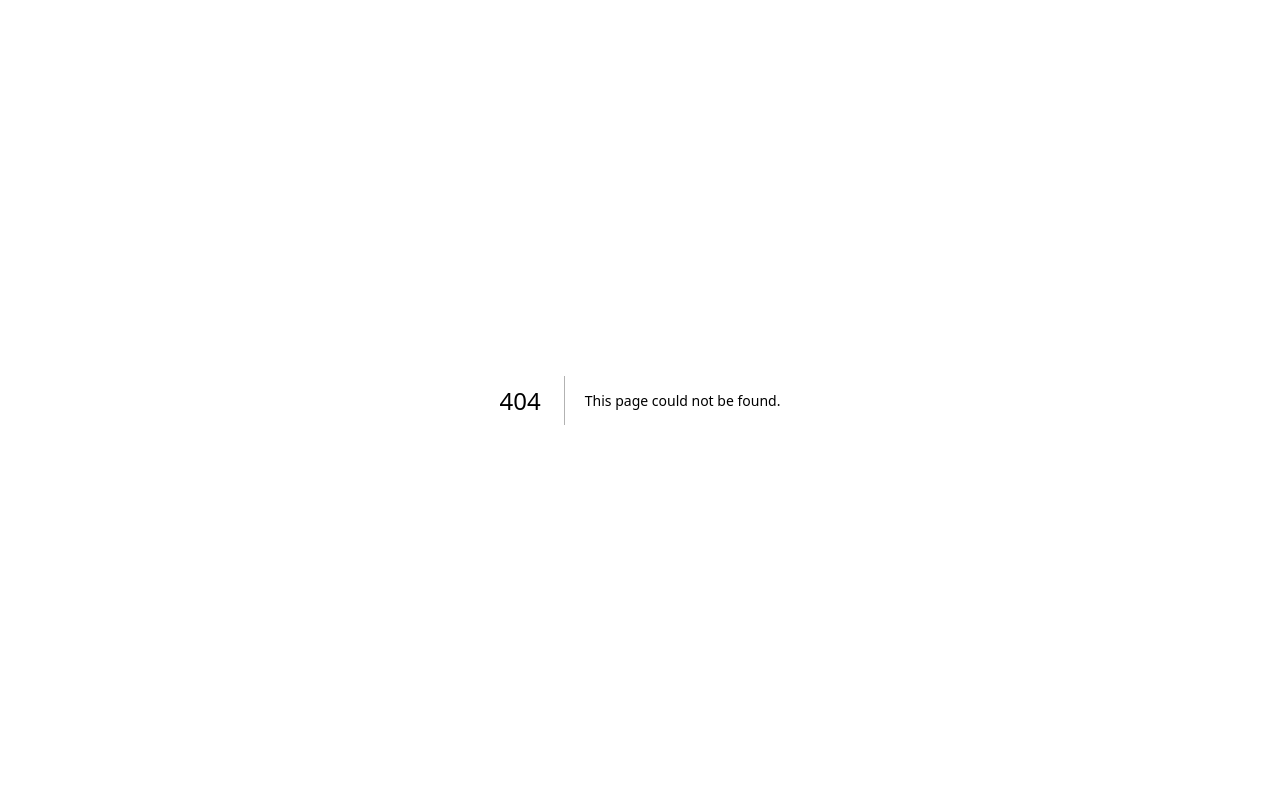
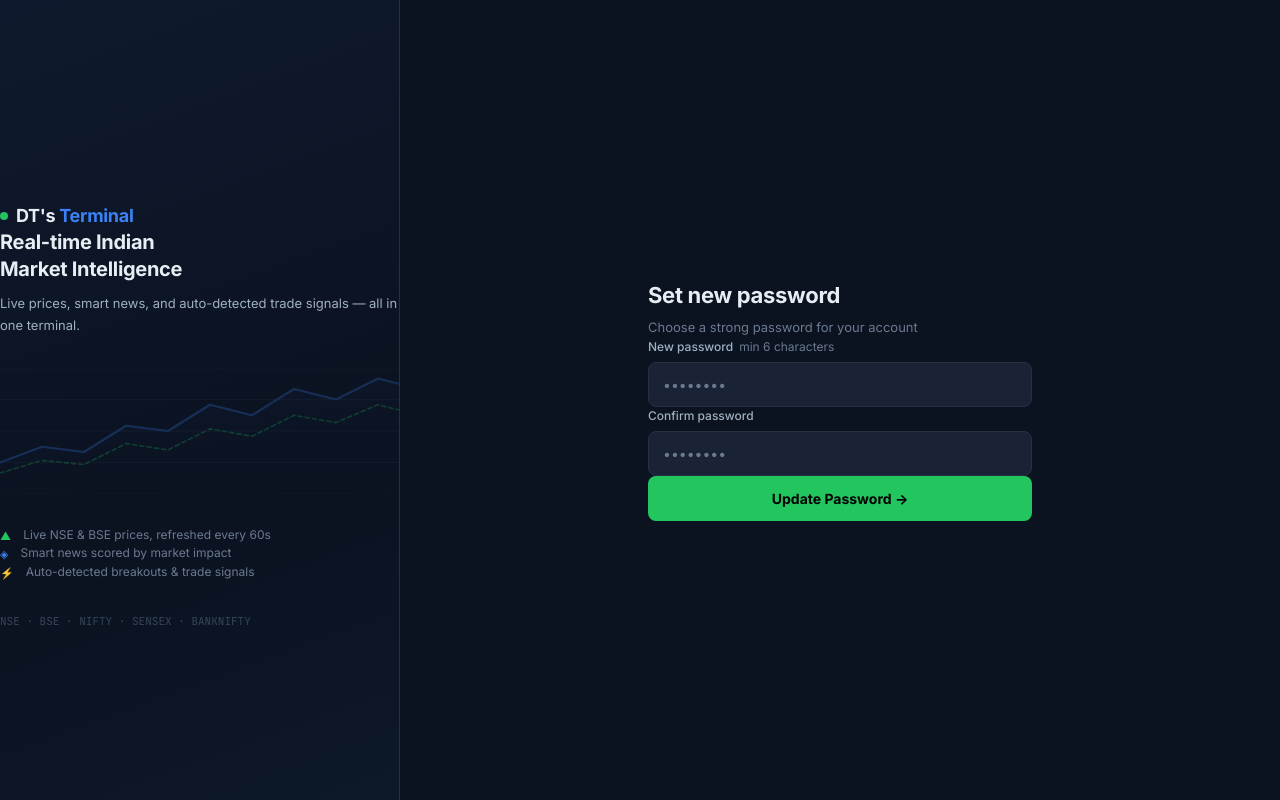
Before and after one commit to DhruvTilva/dt-terminal, a Next.js app: page /auth/reset-password in a window 1280 px wide. Before the commit this address had no page. Built offline with nearby package versions, Linux system fonts and the light colour scheme.

Commit message:
final redirection routs for forgot and account created changes done.

```diff
--- a/src/app/(auth)/forgot-password/page.tsx
+++ b/src/app/(auth)/forgot-password/page.tsx
@@ -17,7 +17,7 @@ export default function ForgotPasswordPage() {
     setLoading(true)
     try {
       const supabase = createClient()
-      const { error } = await supabase.auth.resetPasswordForEmail(email)
+      const { error } = await supabase.auth.resetPasswordForEmail(email, { redirectTo: `${process.env.NEXT_PUBLIC_SITE_URL}/api/auth/callback?type=recovery` })
       if (error) setError(error.message)
       else setSuccess(true)
     } catch { setError('Connection failed. Please try again.') }
@@ -82,7 +82,7 @@ export default function ForgotPasswordPage() {
             type="email"
             value={email}
             onChange={e => setEmail(e.target.value)}
-            placeholder="next.warren.buffet@gmail.com"
+            placeholder="yourmail@gmail.com"
             required
             className="auth-input"
           />
--- a/src/app/(auth)/signup/page.tsx
+++ b/src/app/(auth)/signup/page.tsx
@@ -34,7 +34,13 @@ export default function SignupPage() {
     setLoading(true)
     try {
       const supabase = createClient()
-      const { error } = await supabase.auth.signUp({ email, password, options: { data: { name } } })
+      const { error } = await supabase.auth.signUp({
+        email, password,
+        options: {
+          data: { name },
+          emailRedirectTo: `${process.env.NEXT_PUBLIC_SITE_URL}/api/auth/callback?type=signup`,
+        },
+      })
       if (error) setError(error.message)
       else setSuccess(true)
     } catch { setError('Connection failed. Please try again.') }
--- a/src/app/api/auth/callback/route.ts
+++ b/src/app/api/auth/callback/route.ts
@@ -4,13 +4,14 @@ import { createClient } from '@/lib/supabase/server'
 export async function GET(request: NextRequest) {
   const { searchParams, origin } = new URL(request.url)
   const code = searchParams.get('code')
-  const next = searchParams.get('next') ?? '/dashboard'
+  const type = searchParams.get('type')
 
   if (code) {
     const supabase = await createClient()
     const { error } = await supabase.auth.exchangeCodeForSession(code)
     if (!error) {
-      return NextResponse.redirect(`${origin}${next}`)
+      if (type === 'recovery') return NextResponse.redirect(`${origin}/auth/reset-password`)
+      return NextResponse.redirect(`${origin}/auth/success`)
     }
   }
 
--- /dev/null
+++ b/src/app/auth/reset-password/page.tsx
@@ -0,0 +1,92 @@
+'use client'
+
+import { useState } from 'react'
+import { useRouter } from 'next/navigation'
+import { createClient } from '@/lib/supabase/client'
+import AuthLayout from '@/components/auth/AuthLayout'
+
+export default function ResetPasswordPage() {
+  const router = useRouter()
+  const [password, setPassword]   = useState('')
+  const [confirm, setConfirm]     = useState('')
+  const [error, setError]         = useState('')
+  const [loading, setLoading]     = useState(false)
+
+  const handleSubmit = async (e: React.FormEvent) => {
+    e.preventDefault()
+    setError('')
+    if (password.length < 6) { setError('Password must be at least 6 characters'); return }
+    if (password !== confirm) { setError('Passwords do not match'); return }
+    setLoading(true)
+    try {
+      const supabase = createClient()
+      const { error } = await supabase.auth.updateUser({ password })
+      if (error) setError(error.message)
+      else router.push('/auth/reset-success')
+    } catch { setError('Connection failed. Please try again.') }
+    finally { setLoading(false) }
+  }
+
+  return (
+    <AuthLayout>
+      <div className="mb-8">
+        <h1 style={{ fontSize: 22, fontWeight: 700, color: '#E6EDF3', letterSpacing: '-0.3px', marginBottom: 6 }}>
+          Set new password
+        </h1>
+        <p style={{ fontSize: 13, color: '#6B7A90' }}>
+          Choose a strong password for your account
+        </p>
+      </div>
+
+      <form onSubmit={handleSubmit} className="space-y-5">
+        {error && (
+          <div
+            className="flex items-start gap-2.5 rounded-lg px-4 py-3"
+            style={{ background: 'rgba(244,63,94,0.08)', border: '1px solid rgba(244,63,94,0.2)' }}
+          >
+            <span style={{ color: '#F43F5E', fontSize: 13, marginTop: 1 }}>✕</span>
+            <span style={{ fontSize: 13, color: '#F43F5E', lineHeight: 1.5 }}>{error}</span>
+          </div>
+        )}
+
+        <div>
+          <label style={{ fontSize: 12, fontWeight: 500, color: '#9FB0C0', display: 'block', marginBottom: 6 }}>
+            New password
+            <span style={{ color: '#6B7A90', fontWeight: 400, marginLeft: 6 }}>min 6 characters</span>
+          </label>
+          <input
+            type="password"
+            value={password}
+            onChange={e => setPassword(e.target.value)}
+            placeholder="••••••••"
+            required
+            className="auth-input"
+          />
+        </div>
+
+        <div>
+          <label style={{ fontSize: 12, fontWeight: 500, color: '#9FB0C0', display: 'block', marginBottom: 6 }}>
+            Confirm password
+          </label>
+          <input
+            type="password"
+            value={confirm}
+            onChange={e => setConfirm(e.target.value)}
+            placeholder="••••••••"
+            required
+            className="auth-input"
+          />
+        </div>
+
+        <button type="submit" disabled={loading} className="auth-btn-primary">
+          {loading ? (
+            <span className="flex items-center justify-center gap-2">
+              <span className="auth-spinner" />
+              Updating…
+            </span>
+          ) : 'Update Password →'}
+        </button>
+      </form>
+    </AuthLayout>
+  )
+}
--- /dev/null
+++ b/src/app/auth/reset-success/page.tsx
@@ -0,0 +1,30 @@
+'use client'
+
+import Link from 'next/link'
+import AuthLayout from '@/components/auth/AuthLayout'
+
+export default function ResetSuccessPage() {
+  return (
+    <AuthLayout>
+      <div className="text-center py-6">
+        <div
+          className="inline-flex items-center justify-center w-14 h-14 rounded-full mb-6"
+          style={{ background: 'rgba(34,197,94,0.1)', border: '1px solid rgba(34,197,94,0.2)' }}
+        >
+          <svg width="26" height="26" viewBox="0 0 24 24" fill="none" stroke="#22C55E" strokeWidth="2.5" strokeLinecap="round" strokeLinejoin="round">
+            <polyline points="20 6 9 17 4 12"/>
+          </svg>
+        </div>
+        <h1 style={{ fontSize: 20, fontWeight: 700, color: '#E6EDF3', marginBottom: 8 }}>
+          Password updated successfully
+        </h1>
+        <p style={{ fontSize: 13, color: '#9FB0C0', lineHeight: 1.6, marginBottom: 28 }}>
+          Your password has been changed. Sign in with your new password.
+        </p>
+        <Link href="/login" className="auth-btn-primary inline-block text-center">
+          Login
+        </Link>
+      </div>
+    </AuthLayout>
+  )
+}
--- /dev/null
+++ b/src/app/auth/success/page.tsx
@@ -0,0 +1,30 @@
+'use client'
+
+import Link from 'next/link'
+import AuthLayout from '@/components/auth/AuthLayout'
+
+export default function AuthSuccessPage() {
+  return (
+    <AuthLayout>
+      <div className="text-center py-6">
+        <div
+          className="inline-flex items-center justify-center w-14 h-14 rounded-full mb-6"
+          style={{ background: 'rgba(34,197,94,0.1)', border: '1px solid rgba(34,197,94,0.2)' }}
+        >
+          <svg width="26" height="26" viewBox="0 0 24 24" fill="none" stroke="#22C55E" strokeWidth="2.5" strokeLinecap="round" strokeLinejoin="round">
+            <polyline points="20 6 9 17 4 12"/>
+          </svg>
+        </div>
+        <h1 style={{ fontSize: 20, fontWeight: 700, color: '#E6EDF3', marginBottom: 8 }}>
+          Account verified successfully
+        </h1>
+        <p style={{ fontSize: 13, color: '#9FB0C0', lineHeight: 1.6, marginBottom: 28 }}>
+          Your account is ready. You can now sign in.
+        </p>
+        <Link href="/login" className="auth-btn-primary inline-block text-center">
+          Go to Login
+        </Link>
+      </div>
+    </AuthLayout>
+  )
+}
```
